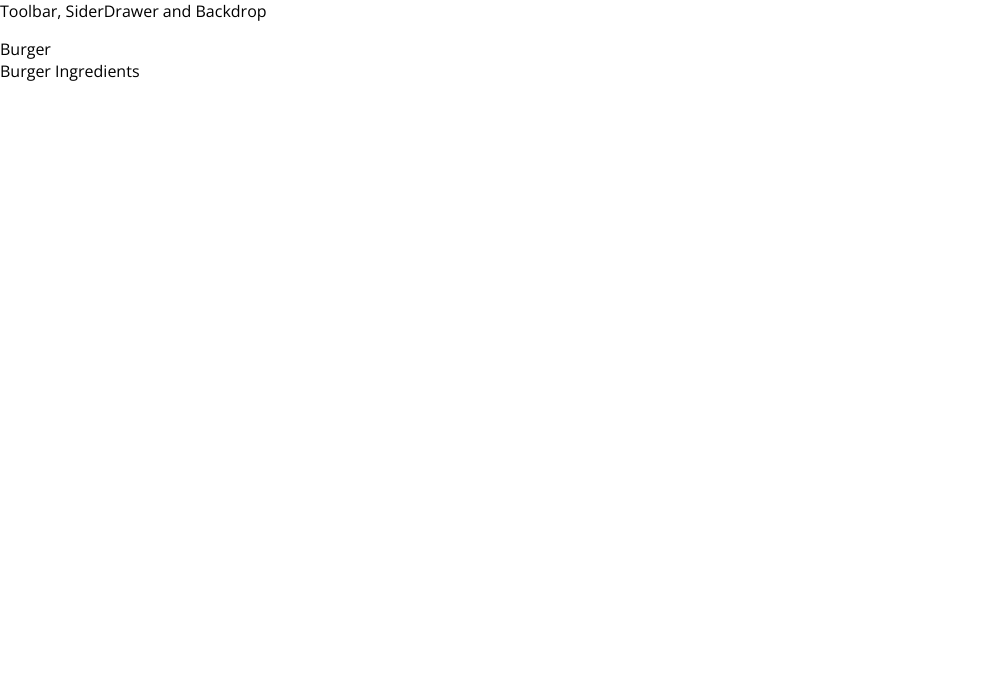
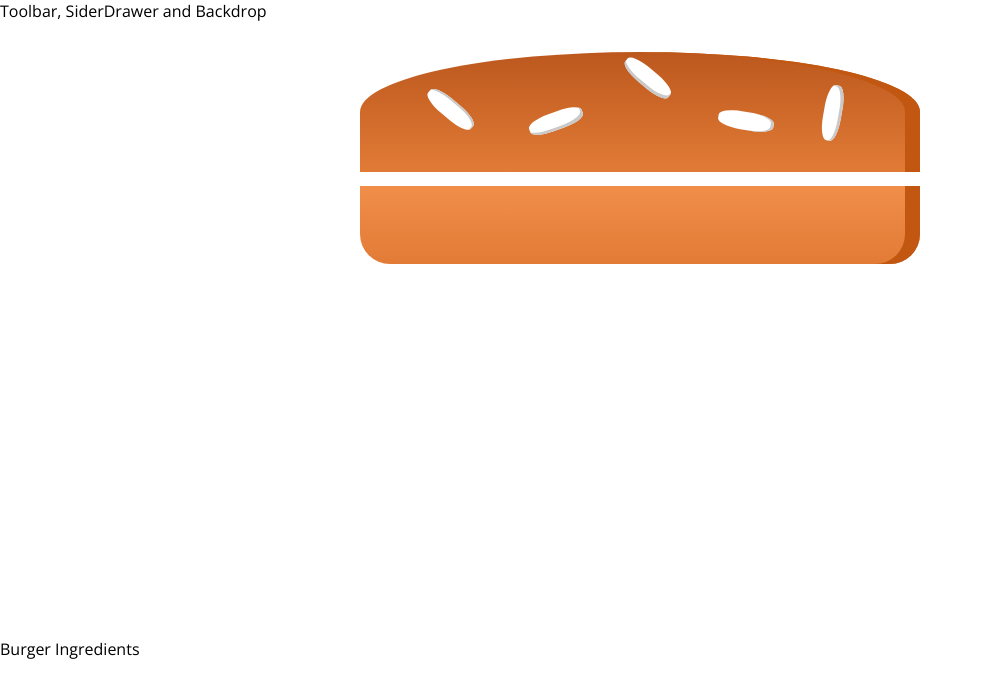
Before and after one commit to amitnashtekar/react-burger, a React app: page / in a window 1280 px wide. Shown: the top 698 px of the page, without its empty margins (0-983 px from the left). Built offline with nearby package versions, Linux system fonts and the light colour scheme.

Commit message:
creatd burger with hard code inbredients and css

```diff
--- /dev/null
+++ b/src/Components/Burger/Burger.css
@@ -0,0 +1,30 @@
+.Burger {
+    width: 100%;
+    margin: auto;
+    height: 250px;
+    overflow: scroll;
+    text-align: center;
+    font-weight: bold;
+    font-size: 1.2rem;
+}
+
+@media (min-width: 500px) and (min-height: 400px) {
+    .Burger {
+        width: 350px;
+        height: 300px;
+    }
+}
+
+@media (min-width: 500px) and (min-height: 401px) {
+    .Burger {
+        width: 450px;
+        height: 400px;
+    }
+}
+
+@media (min-width: 1000px) and (min-height: 700px) {
+    .Burger {
+        width: 700px;
+        height: 600px;
+    }
+}
--- a/src/Components/Burger/Burger.js
+++ b/src/Components/Burger/Burger.js
@@ -0,0 +1,17 @@
+import React from 'react';
+import BurgerIngredient from '../Burger/BurgerIngredient/BurgerIngredient';
+import BurgerCls from './Burger.css';
+
+const Burger = (props) => {
+
+    return (
+        <div className = {BurgerCls.Burger}>
+            <BurgerIngredient type = {props.type || 'bread-top'} />
+            <BurgerIngredient type = {props.type || 'Cheese'} />
+            <BurgerIngredient type = {props.type || 'Salad'} />
+            <BurgerIngredient type = {props.type || 'bread-bottom'} />
+        </div>
+    )
+}
+
+export default Burger;
--- a/src/Containers/BurgerBuilder/BurgerBuilder.js
+++ b/src/Containers/BurgerBuilder/BurgerBuilder.js
@@ -1,4 +1,5 @@
 import React, {Component} from 'react';
+import Burger from '../../Components/Burger/Burger';
 import Aux from '../../HOC/Auxilary';
 
 class BurgerBuilder extends Component {
@@ -7,7 +8,7 @@
 
         return (
             <Aux>
-                <div>Burger</div>
+                <Burger />
                 <div>Burger Ingredients</div>
             </Aux>
 
```
